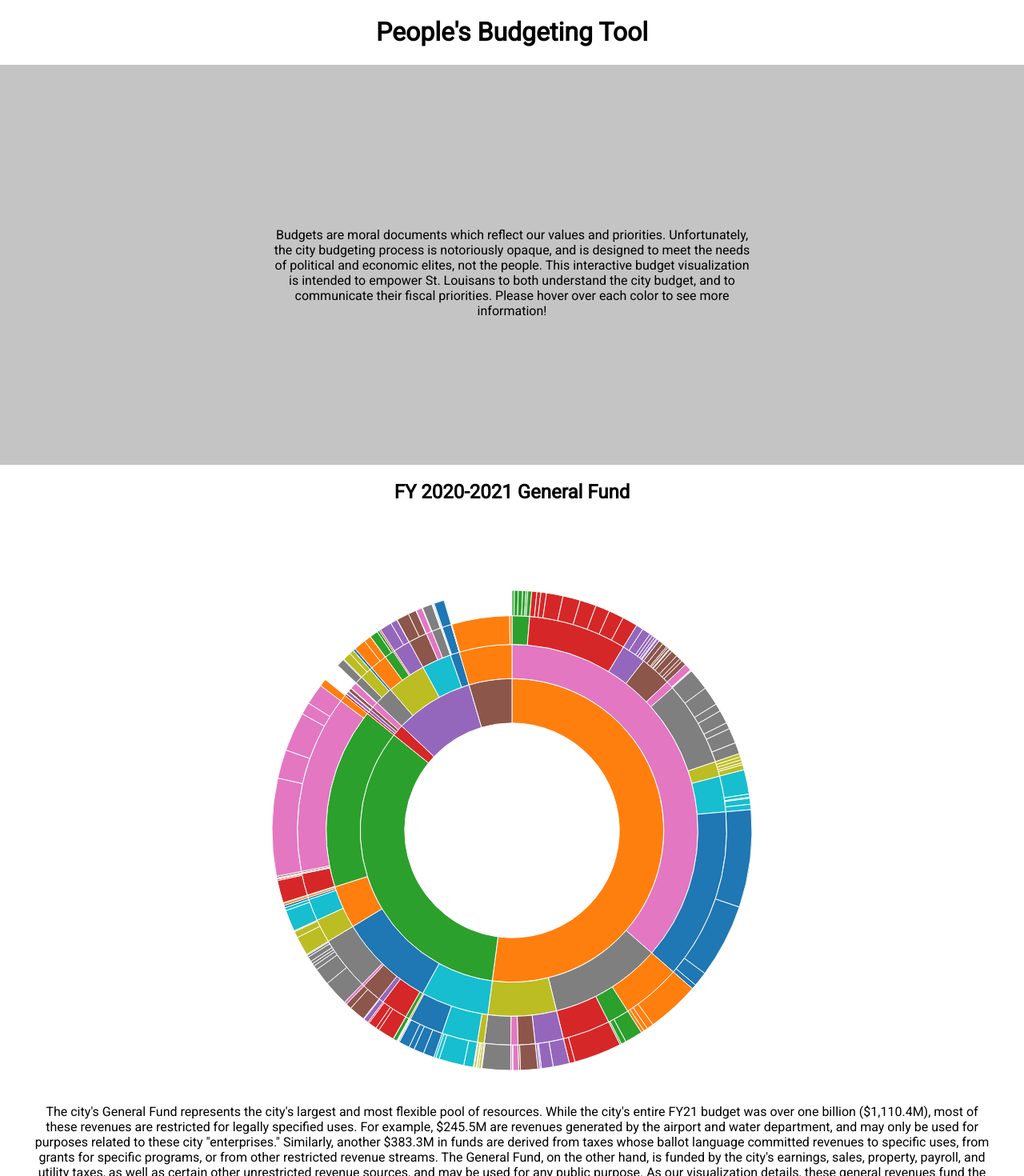
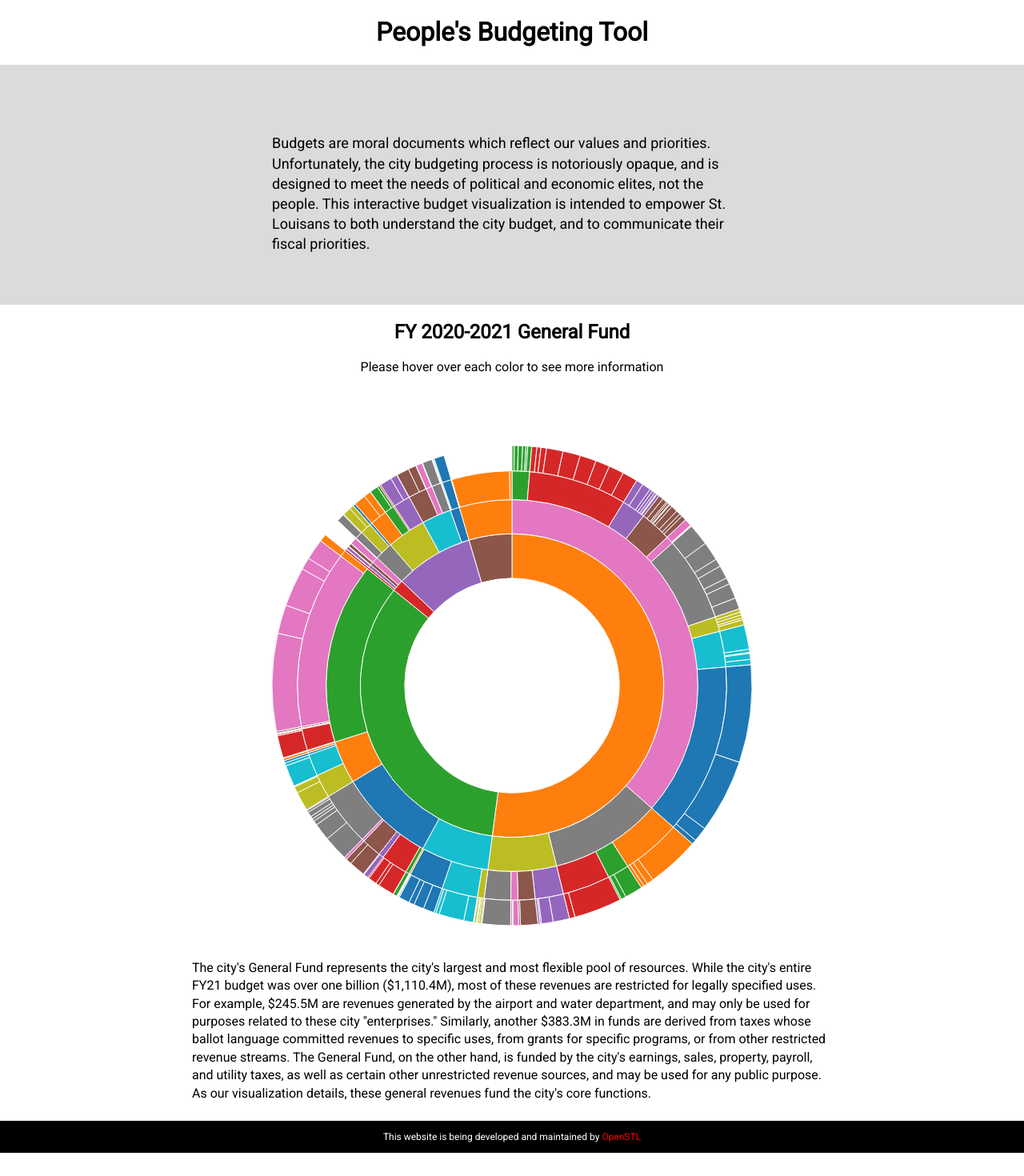
Before and after one commit to OpenSTL/peoples-budgeting, a React (Create React App) app: page / in a window 1280 px wide. Shown: the top 1470 px of the page at 80% size. After the commit the page ends 1441 px from the top, so only its background shows below. Built offline with nearby package versions, Linux system fonts and the light colour scheme.

Commit message:
made stylistic changes to improve user experiences

```diff
--- a/src/components/footer/index.jsx
+++ b/src/components/footer/index.jsx
@@ -5,7 +5,7 @@ import './footer.css'
 const Header = () => {
     return (
         <div className='footer'>
-            <p>This website is custom developed and maintained by <a href='https://openstl.org'>OpenSTL</a></p>
+            <p>This website is being developed and maintained by <a href='https://openstl.org'>OpenSTL</a></p>
         </div>
     )
 }
--- a/src/css/infoPage.css
+++ b/src/css/infoPage.css
@@ -1,10 +1,10 @@
 .App {
     font-family: 'Roboto', sans-serif;
-      text-align: center;
+    text-align: center;
     }
 .title {
-    height:  500px;
-    background-color: #C4C4C4;
+    height:  300px;
+    background-color:  #dbdbdb;
     display: flex;
     justify-content: center;
     align-items: center;
@@ -13,6 +13,9 @@
 .framing-text {
 
     width: 600px;
+    font-size: 18px;
+    line-height: 140%;
+    text-align: left;
 }
 
 .data{
@@ -27,9 +30,11 @@
     margin: auto;
 }
 .pie-description {
-    width: 1200px;
+    width: 800px;
     margin: auto;
-
+    line-height: 140%;
+    font-size: 16px;
+    text-align: left;
 }
 
 .whitespace {
--- a/src/pages/infoPage.jsx
+++ b/src/pages/infoPage.jsx
@@ -16,12 +16,13 @@ const mainPage = () => {
 
                 <div className="framing-text">
                     <h1></h1>
-                    <p> Budgets are moral documents which reflect our values and priorities. Unfortunately, the city budgeting process is notoriously opaque, and is designed to meet the needs of political and economic elites, not the people. This interactive budget visualization is intended to empower St. Louisans to both understand the city budget, and to communicate their fiscal priorities. Please hover over each color to see more information!</p>
+                    <p> Budgets are moral documents which reflect our values and priorities. Unfortunately, the city budgeting process is notoriously opaque, and is designed to meet the needs of political and economic elites, not the people. This interactive budget visualization is intended to empower St. Louisans to both understand the city budget, and to communicate their fiscal priorities. </p>
                 </div>
 
             </section>
             <section className="data">
                 <h1>FY 2020-2021 General Fund</h1>
+                <p>Please hover over each color to see more information</p>
                 <div className="piechart">
                     <Sunburst/>
                     <br/>
```
